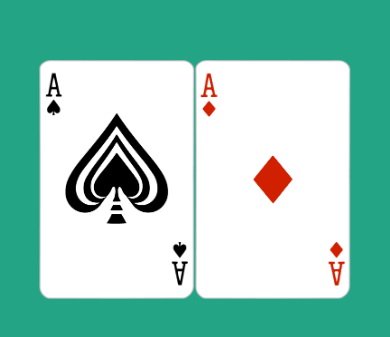
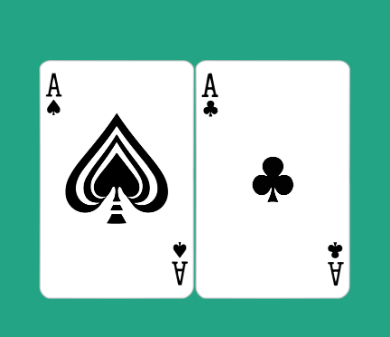
Before and after one commit to roblll/stringbet, a React Native app: screen / in a window 390 px wide. Shown: the part 221-558 px from the top of the page. Built offline with nearby package versions, Linux system fonts and the light colour scheme.

Commit message:
Update Card.tsx to combine rank and suit props to id and use in App.tsx

```diff
--- a/App.tsx
+++ b/App.tsx
@@ -10,8 +10,8 @@ export default function App() {
       <StatusBar style="auto" />
       <View style={styles.headerContainer}></View>
       <View style={styles.cardsContainer}>
-        <Card rank='A' suit='S' />
-        <Card rank='A' suit='D' />
+        <Card id='AS' />
+        <Card id='AC' />
       </View>
       <View style={styles.controlsContainer}></View>
     </View>
--- a/components/Card.tsx
+++ b/components/Card.tsx
@@ -4,12 +4,11 @@ import { View, StyleSheet, Dimensions, Image } from 'react-native';
 const cardWidth = Dimensions.get('window').width * 6 / 15;
 const cardHeight = cardWidth * 1056 / 691;
 
+type rankSuitType = '2C' | '2D' | '2H' | '2S' | '3C' | '3D' | '3H' | '3S' | '4C' | '4D' | '4H' | '4S' | '5C' | '5D' | '5H' | '5S' | '6C' | '6D' | '6H' | '6S' | '7C' | '7D' | '7H' | '7S' | '8C' | '8D' | '8H' | '8S' | '9C' | '9D' | '9H' | '9S' | 'TC' | 'TD' | 'TH' | 'TS' | 'JC' | 'JD' | 'JH' | 'JS' | 'QC' | 'QD' | 'QH' | 'QS' | 'KC' | 'KD' | 'KH' | 'KS' | 'AC' | 'AD' | 'AH' | 'AS'
+
 export type Props = {
-  rank: '2' | '3' | '4' | '5' | '6' | '7' | '8' | '9' | '10' | 'J' | 'Q' | 'K' | 'A';
-  suit: 'C' | 'D' | 'H' | 'S';
+  id: rankSuitType;
 }
-
-type rankSuitType = '2C' | '2D' | '2H' | '2S' | '3C' | '3D' | '3H' | '3S' | '4C' | '4D' | '4H' | '4S' | '5C' | '5D' | '5H' | '5S' | '6C' | '6D' | '6H' | '6S' | '7C' | '7D' | '7H' | '7S' | '8C' | '8D' | '8H' | '8S' | '9C' | '9D' | '9H' | '9S' | '10C' | '10D' | '10H' | '10S' | 'JC' | 'JD' | 'JH' | 'JS' | 'QC' | 'QD' | 'QH' | 'QS' | 'KC' | 'KD' | 'KH' | 'KS' | 'AC' | 'AD' | 'AH' | 'AS'
 
 const styles = StyleSheet.create({
   container: {
@@ -153,19 +152,19 @@ const cardImages = {
     style={styles.cardStyle}
     source={require('../assets/card-images/9S.png')}
   />,
-  '10C': <Image
+  'TC': <Image
     style={styles.cardStyle}
     source={require('../assets/card-images/10C.png')}
   />,
-  '10D': <Image
+  'TD': <Image
     style={styles.cardStyle}
     source={require('../assets/card-images/10D.png')}
   />,
-  '10H': <Image
+  'TH': <Image
     style={styles.cardStyle}
     source={require('../assets/card-images/10H.png')}
   />,
-  '10S': <Image
+  'TS': <Image
     style={styles.cardStyle}
     source={require('../assets/card-images/10S.png')}
   />,
@@ -235,11 +234,10 @@ const cardImages = {
   />
 }
 
-const Card: React.FC<Props> = ({ rank, suit }) => {
-  const rankSuit: rankSuitType = `${rank}${suit}`
+const Card: React.FC<Props> = ({ id }) => {
   return (
     <View style={styles.container}>
-      {cardImages[rankSuit]}
+      {cardImages[id]}
     </View>
   )
 }
```
